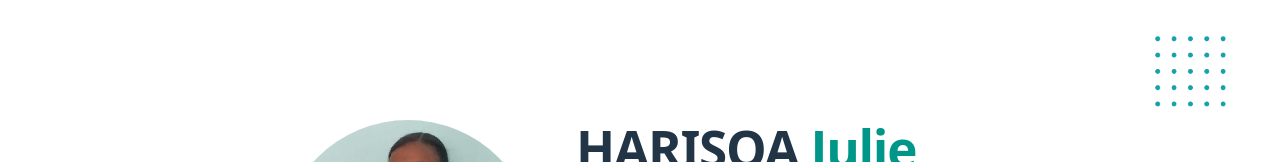
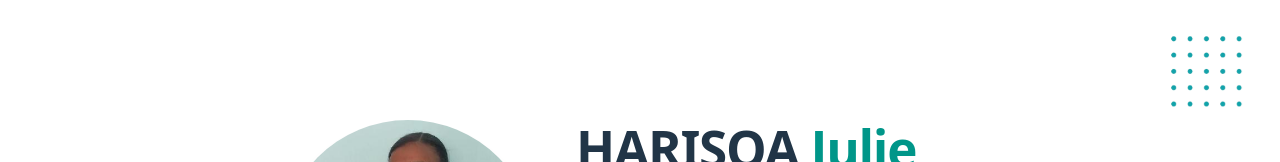
Before and after one commit to JulieIarisoa/Myportfolio2026, a React (Vite) app: page / in a window 1280 px wide. Shown: the top 162 px of the page. Built offline with nearby package versions, Linux system fonts and the light colour scheme.

Commit message:
Position de l'image

```diff
--- a/src/components/profile.jsx
+++ b/src/components/profile.jsx
@@ -10,7 +10,7 @@ function Profile() {
   return (
     <div className="m-30">
       {/* Petits points décoratifs en haut à droite */}
-      <div className="absolute w-20 h-20 top-8 right-12 flex gap-2" id="profil">
+      <div className="absolute w-20 h-20 top-8 right-8 flex gap-2 fixed" id="profil">
         <img
             src={logoImg}
             alt="Julie HARISOA"
```
